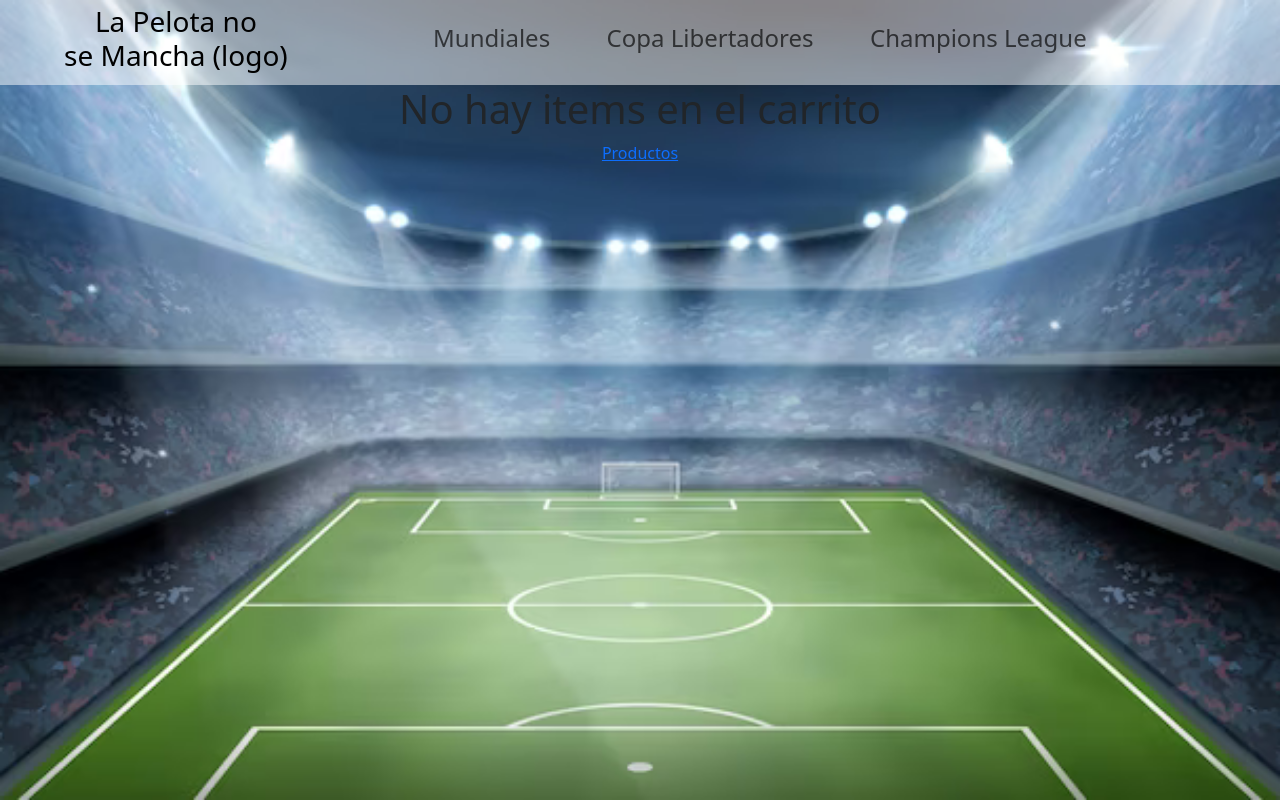
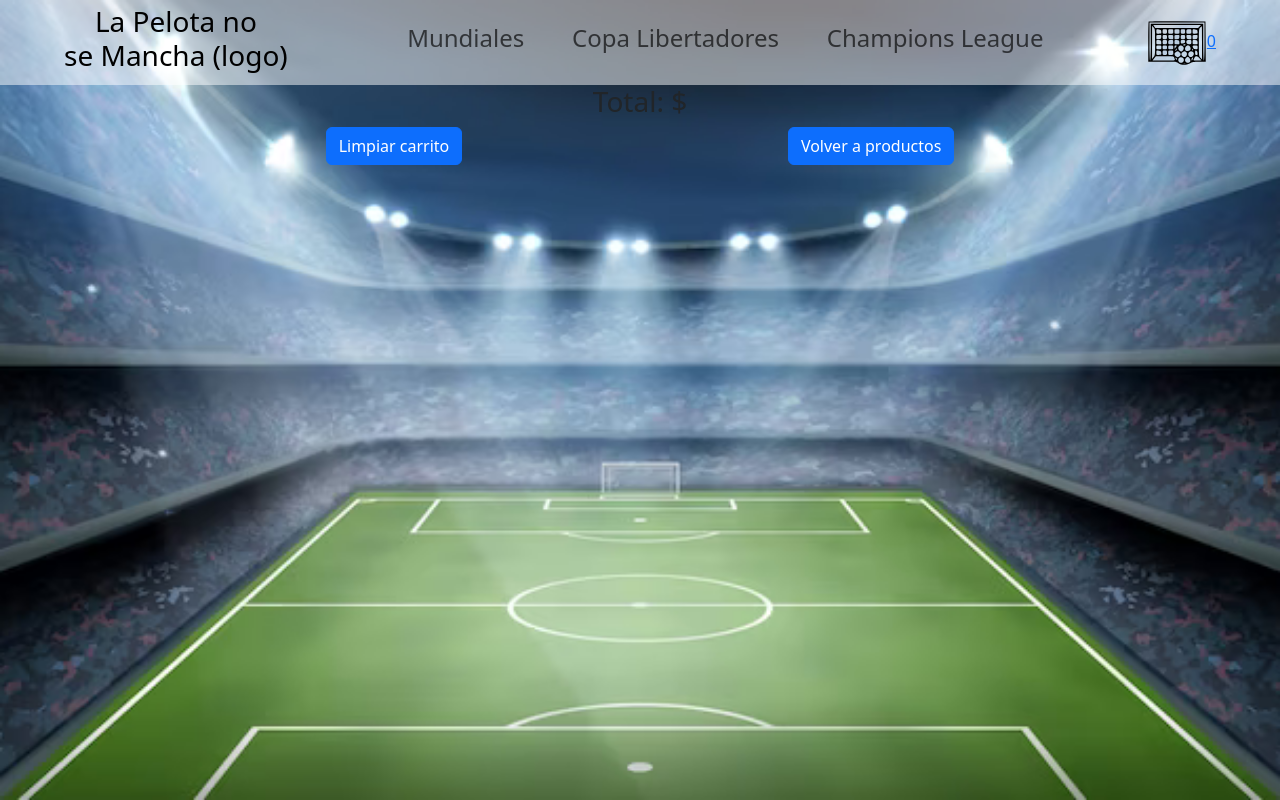
Before and after one commit to Alancg84/ReactProyectoFinal-AlanCascoGiachetto, a React (Create React App) app: page /cart in a window 1280 px wide. Built offline with nearby package versions, Linux system fonts and the light colour scheme.

Commit message:
subo estilos

```diff
--- a/src/components/Cart/Cart.css
+++ b/src/components/Cart/Cart.css
@@ -0,0 +1,4 @@
+.btnCartContainer{
+    display: flex;
+    justify-content: space-evenly;
+}
--- a/src/components/Cart/Cart.js
+++ b/src/components/Cart/Cart.js
@@ -1,13 +1,13 @@
+import './Cart.css'
 import { useContext } from 'react'
 import { CartContext } from '../../context/CartContext'
 import CartItem from '../CartItem/CartItem'
 import { Link } from 'react-router-dom'
-import './Cart.css'
 
 const Cart = () => {
     const { cart, clearCart, totalQuantity, total } = useContext(CartContext)
 
-    if(cart.length === 0) {
+    if(totalQuantity === 0) {
         return (
             <div>
                 <h1>No hay items en el carrito</h1>
@@ -20,10 +20,47 @@ const Cart = () => {
         <div>
             { cart.map(p => <CartItem key={p.id} {...p}/>) }
             <h3>Total: ${total}</h3>
-            <button onClick={() => clearCart()} className="Button">Limpiar carrito</button>
+            <div className='btnCartContainer'>
+                <button onClick={() => clearCart()} className="Button btn btn-primary">Limpiar carrito</button>
+                <Link to="/" className="Button btn btn-primary">Volver a productos</Link>
+            </div>
             <Link to='/checkout' className='Option'></Link>
         </div>
     )
 }
 
 export default Cart
+
+/*
+ASI ES ItemDetailContainer!!!!
+
+import './ItemDetailContainer.css'
+import { useState, useEffect } from 'react'
+import {getProductById} from '../../asyncMock'
+import ItemDetail from '../ItemDetail/ItemDetail.js'
+import { useParams } from 'react-router-dom'
+
+const ItemDetailContainer = () => {
+    const [product, setProduct] = useState (null)
+
+    const {itemId} = useParams()
+
+    useEffect (() => {
+        getProductById (itemId)
+        .then(response => {
+            setProduct(response)
+        })
+        .catch(error => {
+            console.error(error)
+        })
+    }, [itemId] )
+
+    return(
+        <div className='ItemDetailContainer' >
+            <ItemDetail {...product} />
+        </div>
+    )
+}
+
+export default ItemDetailContainer
+*/
--- a/src/components/CartItem/CartItem.js
+++ b/src/components/CartItem/CartItem.js
@@ -1,15 +1,13 @@
 import React from 'react'
-import './CartItem.css'
-import '../ItemCount/ItemCount'
-import { useContext, useState } from 'react'
 
-const CartItem = ({id, name, img, price, stock}) => {
 
+const CartItem = ({id, name, img, price, stock, category}, props) => {
+    console.log(props)
   return (
-        <div className='CartItemContainer'>
+    <div>
         <article className='CardItem'>
             <picture>
-                    <img src={img} alt ={name} className="img-fluid rounded-start"/>
+                <img src={img} alt ={name} className="ItemImg card-img-top"/>
             </picture>
             <section className='section'>
                 <p className='Info'>
@@ -19,20 +17,9 @@ const CartItem = ({id, name, img, price, stock}) => {
                 Precio: $ {price}
                 </p>
             </section>
-                <footer className='ItemFooter'>
-                {
-                    quantityAdded > 0 ? (
-                        <Link to='/cart' className='Option' > Terminar compra</Link>
-                    ) : (
-                        <ItemCount initial={1} stock={stock} onAdd={handleOnAdd}/>
-                    )
-                }
-
-            </footer>
         </article>
     </div>
   )
 }
 
-
 export default CartItem
--- a/src/components/CartWidget/CartWidget.js
+++ b/src/components/CartWidget/CartWidget.js
@@ -8,8 +8,8 @@ const CartWidget = () => {
     const { totalQuantity } = useContext(CartContext)
 
     return (
-        <Link to='/cart' className='CartWidget' style={{display: totalQuantity > 0 ? 'block': 'none'}}>
-            <img className="CartImg" src={cart} alt="cart-widget"/>
+        <Link to='/cart' className='CartWidget'>
+            <img className="CartImg" src={cart} alt="cart-widget"/>0
             {totalQuantity}
         </Link>
     )
--- a/src/components/ItemDetail/ItemDetail.js
+++ b/src/components/ItemDetail/ItemDetail.js
@@ -6,10 +6,9 @@ import { CartContext } from '../../context/CartContext'
 
 
 const ItemDetail = ({id, name, img, category, description, price, stock}) => {
-
     const [quantityAdded, setQuantityAdded] = useState (0)
 
-    const {addItem} = useContext (CartContext)
+    const {addItem} = useContext(CartContext)
 
     const handleOnAdd= (quantity) => {
         setQuantityAdded(quantity)
```
Lines whose indentation alone changed are shown as unchanged.
